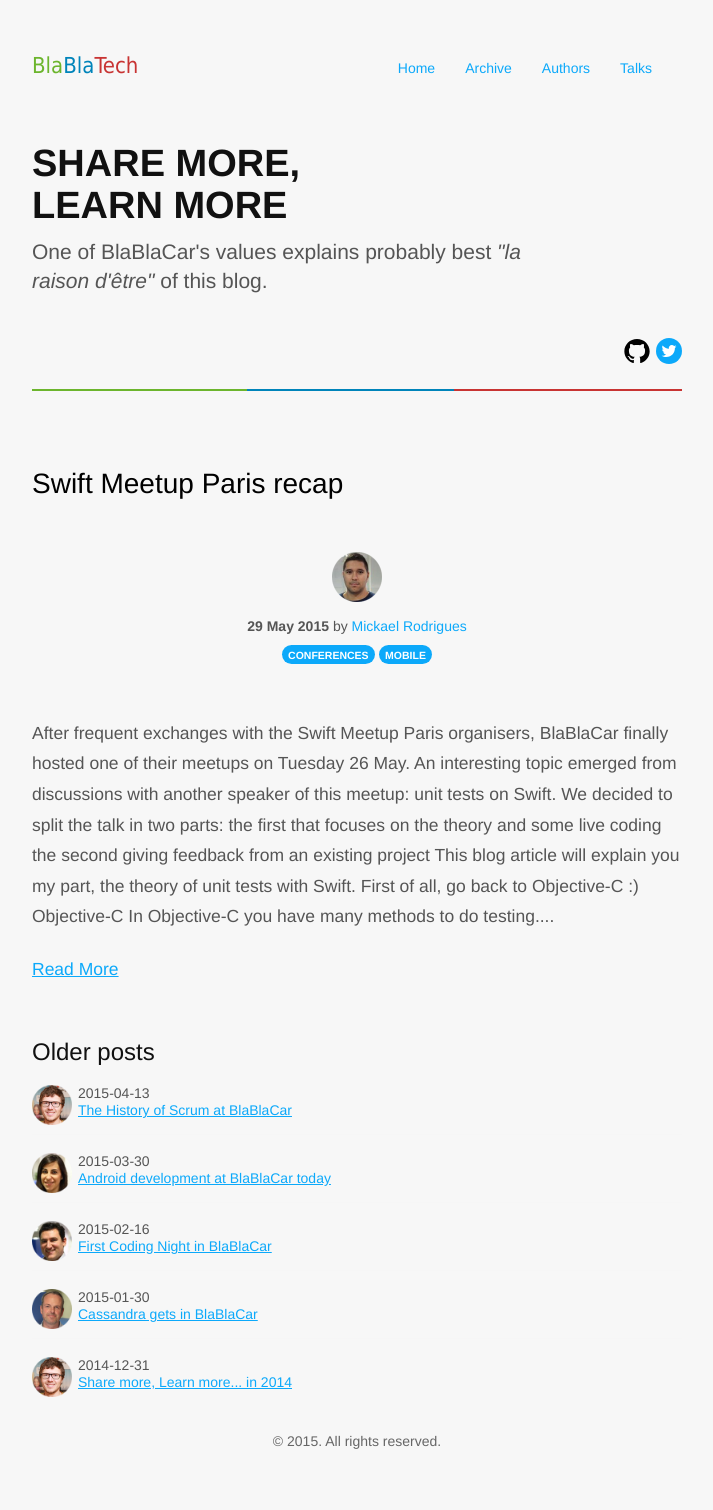
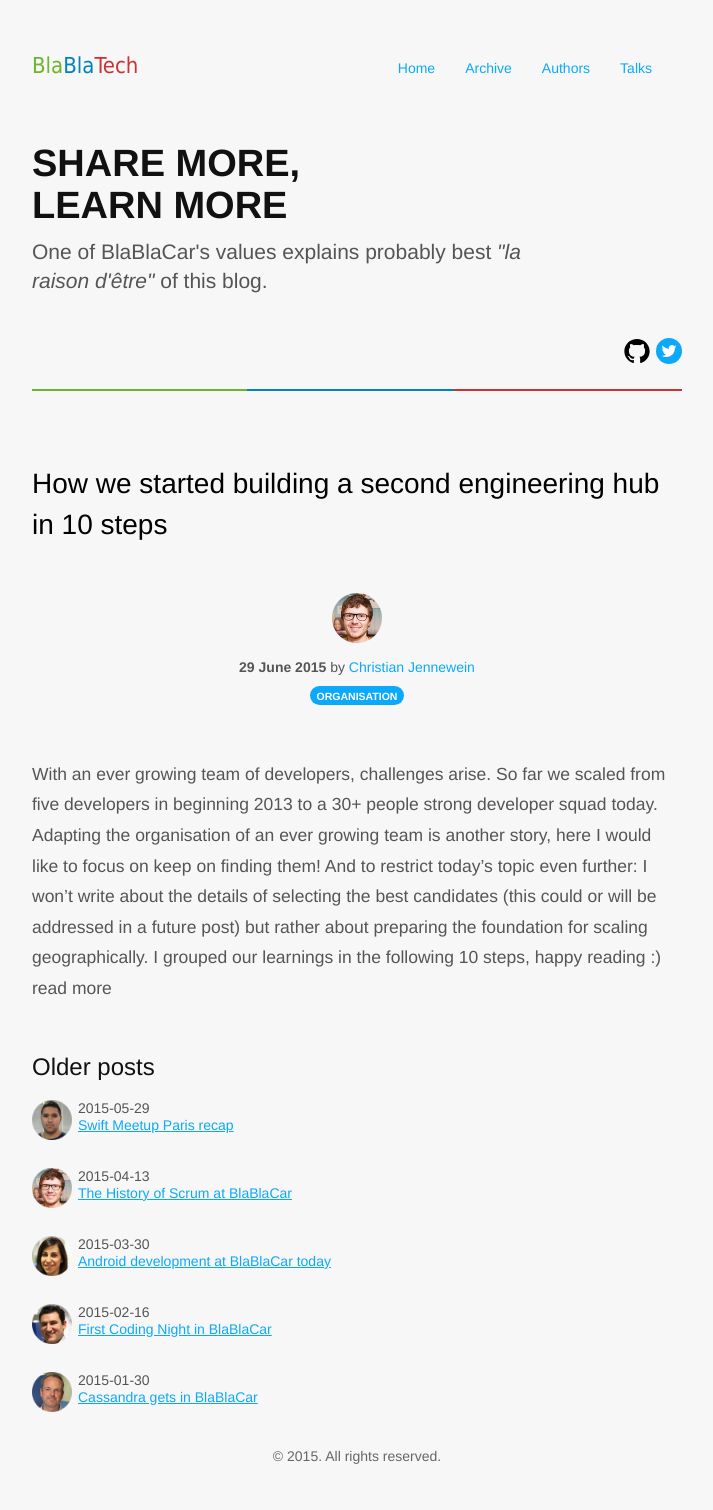
Before and after one commit to blablacar/blablatech, a Jekyll site: the page built from index.html, in a window 1280 px wide. Shown: the whole page, without its empty margins (283-996 px from the left). Built offline with Jekyll 4.4.1, drawn with Linux system fonts in a browser that asks for light colours; nearby versions of some CDN libraries; Markdown is read by kramdown in place of the engine named in the settings; the list of posts is cut into pages by our own code.

Commit message:
improve new article

```diff
--- a/_drafts/2015-06-29-how-we-started-building-a-second-engineering-hub-in-10-steps.md
+++ b/_posts/2015-06-29-how-we-started-building-a-second-engineering-hub-in-10-steps.md
@@ -14,7 +14,9 @@
 
 ### 1. Try to avoid having a second engineering hub
 
-We think that, in an ideal world, everybody should be together in the same place. There's just no good substitute for face time. Being in the same building makes many things less painful, more efficient. We had to put this idea aside since the tech talent pool in one single place—Paris in our case—is limited, making it ever harder to double the team every year.
+We think that, in an ideal world, everybody should be together in the same place. There's just no good substitute for face time. Being in the same building makes many things less painful, more efficient.
+Since the tech talent pool in one single place—Paris in our case—is limited and the creation of true diversity in one
+ single place is hard, we had to put this ideal organisation setting aside.
 
 ### 2. Have a strong team culture
 
@@ -54,7 +56,11 @@
 
 Having the right person (see the previous step) was the perfect door opener to the Polish web community. The BlaBlaTech is omnipresent in France's web community, and we work hard to become the same in Poland. Groups and conferences had to be identified and joined, sponsorships established. We were present at 2 big conferences ([4developers in Warsaw](http://4developers.org.pl/en/) and [InfoShare in Gdanks](https://infoshare.pl/)) and 1 essential meetup ([PHPers in Warsaw](http://phpers.pl/)), meeting hundreds of tech people. We continue to target important and/or interesting conferences all over Poland to truly integrate with the Polish web community in the long run.
 
-We created—as another integral part—[a meetup group](http://www.meetup.com/BlaBlaCar-Warsaw-Tech-Group/) that has 80+ members today. For our first event we invited 40 of them into our Warsaw office for our presentation [The BlaBlaTech arrives in Warsaw](http://www.meetup.com/BlaBlaCar-Warsaw-Tech-Group/events/221522452/), followed by socialising and networking. Six tech people from Paris joined the event to give BlaBlaTech a face in Warsaw and to answer to numerous questions about our project. Our next meetup is planned to be a little more technical, with presentations concerning our technology stack.
+We created—as another integral part—[a meetup group](http://www.meetup.com/BlaBlaCar-Warsaw-Tech-Group/) that has 80+
+ members today. For our first event we invited 40 of them into our Warsaw office for our presentation [The BlaBlaTech
+  arrives in Warsaw](http://www.meetup.com/BlaBlaCar-Warsaw-Tech-Group/events/221522452/), followed by socialising
+  and networking. Six tech people—including developers—from Paris joined the event to give BlaBlaTech a face in Warsaw
+   and to answer to numerous questions about our project. Our next meetup is planned to be a little more technical, with presentations concerning our technology stack.
 
 ### 8. Hire only top talents
 
@@ -72,5 +78,10 @@
 
 Just make it clear how to communicate and over which channel, and stick to it. This means <del>repeat</del> over-communicate, <del>repeat</del> over-communicate, <del>repeat</del> over-communicate.
 
+.
+
 I want to end this article with a warning. First of all, our second engineering hub is only about to start. We'll see in a year or two how good we all did.
-Second I want to say that team building is a social science, meaning that there are no rules or laws of nature. Things that work for us might not work for you, but I'm convinced that it's worth sharing our experiences in the hopes of pattern matching.
+Second I want to say that team building is a social science, meaning that there are no rules or laws of nature.
+Things that work for us might not work for you, but I'm convinced that it's worth sharing our experiences in the
+hopes of pattern matching. This brings me to one last advice: Since we are already around, Poland might actually not
+be a good choice at all! Less competition for talent is always better ;)
```
Also changed, not shown: other parts of _posts/2015-06-29-how-we-started-building-a-second-engineering-hub-in-10-steps.md (+1 -1 lines).
